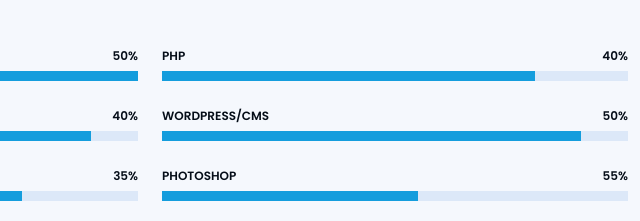
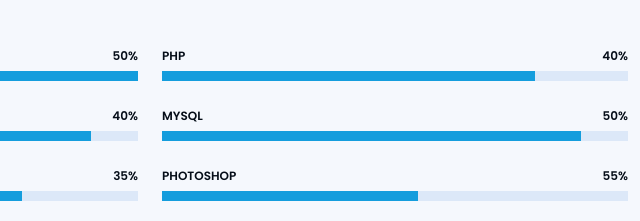
Before and after one commit to hallikerijaved/bio, a plain HTML site: page index.html in a window 1280 px wide. Shown: the part 1659-1880 px from the top of the page, 640-1280 px from the left. Drawn offline with nearby package versions, Linux system fonts and the light colour scheme.

Commit message:
Update index.html

```diff
--- a/index.html
+++ b/index.html
@@ -242,7 +242,7 @@
             </div>
 
             <div class="progress">
-              <span class="skill">WordPress/CMS <i class="val">50%</i></span>
+              <span class="skill">MySql <i class="val">50%</i></span>
               <div class="progress-bar-wrap">
                 <div class="progress-bar" role="progressbar" aria-valuenow="90" aria-valuemin="0" aria-valuemax="100">
                 </div>
```
